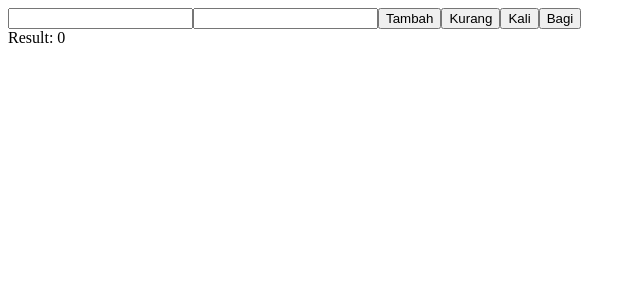
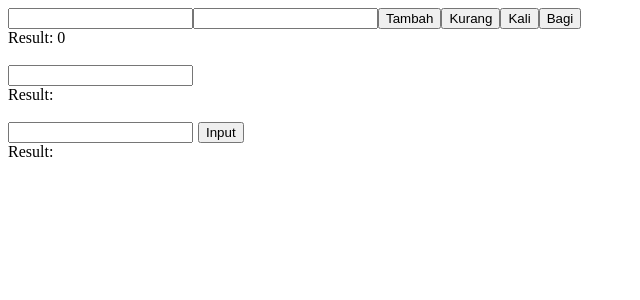
Before and after one commit to bimodwien/Latian-react, a React (Create React App) app: page / in a window 1280 px wide. Shown: the top 300 px of the page, without its empty margins (0-640 px from the left). Built offline with nearby package versions, Linux system fonts and the light colour scheme.

Commit message:
latian menggunakan useState dan useRef

```diff
--- a/src/App.jsx
+++ b/src/App.jsx
@@ -1,10 +1,12 @@
 import Calculator from "./components/pr/Calculator";
-
+import Input from "./components/testing/Input";
 
 function App() {
   return (
     <div className="App">
       <Calculator />
+      <br />
+      <Input />
     </div>
   );
 }
--- /dev/null
+++ b/src/components/testing/Input.jsx
@@ -0,0 +1,42 @@
+import React, { useState, useRef } from 'react'
+import './inputStyle.css'
+
+const Input = () => {
+
+    // ini useState buat set text tanpa menggunakan button
+    const [textResult, setTextResult] = useState('')
+
+    // ini buat useRef, text dikeluarkan dengan menggunakan button
+    const input1 = useRef('')
+    const [textResult1, setTextResult1] = useState('')
+
+    // ini fungsi buat ngehandle useState langsung ngeluarin textnya
+    function handleTextChange(event) {
+        setTextResult(event.target.value)
+    }
+
+    // ini fungsi buat ngehandle text yang memakai button
+    function handleTextButton() {
+        setTextResult1(input1.current.value)
+    }
+
+  return (
+    <>
+        {/* Ini yang buat keluar langsung namanya tanpa perlu button buat masukin inputnya */}
+        <div className='inputUtama'>
+            <input type="text" value={textResult} onChange={handleTextChange}/>
+            Result: {textResult}
+        </div>
+        <br />
+
+        {/* ini buat ngeluarin textnya dengan memakai button */}
+        <div className='inputButton'>
+            <input type="text" ref={input1} />
+            <button className='button' onClick={handleTextButton}>Input</button>
+        </div>
+        Result: {textResult1}
+    </>
+  )
+}
+
+export default Input
--- /dev/null
+++ b/src/components/testing/inputStyle.css
@@ -0,0 +1,14 @@
+.inputUtama {
+    display: flex;
+    flex-direction: column;
+    width: fit-content;
+}
+.inputButton {
+    display: flex;
+    gap:5px;
+}
+
+
+.button {
+    width: fit-content;
+}
```
